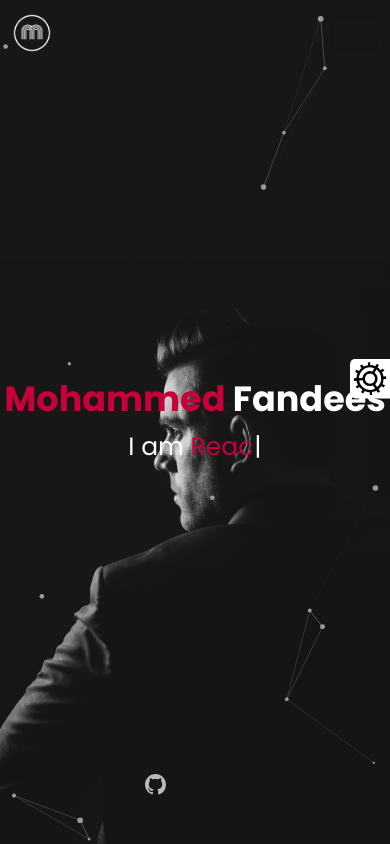
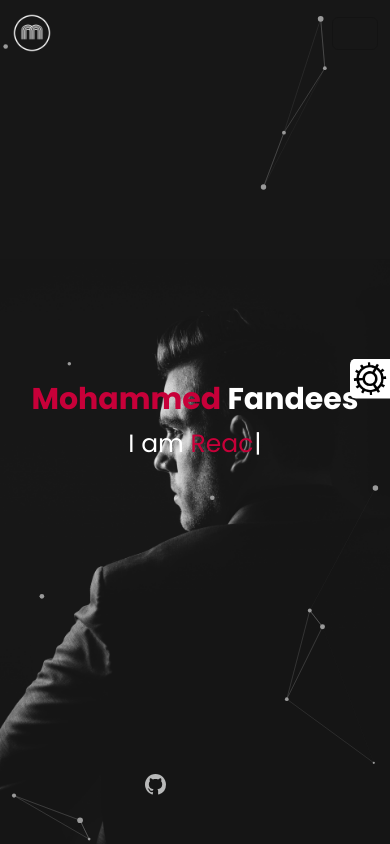
Before and after one commit to mohammed-fandees/my-portfolio, a React (Create React App) app: page / in a window 390 px wide. Built offline with nearby package versions, Linux system fonts and the light colour scheme; some icons are missing.

Commit message:
apply transition and fix name issue at mobile screen

```diff
--- a/src/pages/Home/Home.jsx
+++ b/src/pages/Home/Home.jsx
@@ -23,11 +23,11 @@ export default function Home() {
         arr={contact}
       />
       <Particles options={options} init={particlesInit} />
-      <h1 className="text-white text-center fw-bolder">
-        <span className="name">Mohammed</span> Fandees
+      <h1 className="text-white text-center fw-bolder px-3">
+        <span className="name m-transition">Mohammed</span> Fandees
       </h1>
 
-      <div className="typewrite-p text-white">
+      <div className="typewrite-p text-white m-transition">
         I am
         <Typewriter
           options={{
--- a/src/pages/Home/home.css
+++ b/src/pages/Home/home.css
@@ -12,7 +12,7 @@
 }
 
 .home h1 {
-  font-size: 35px;
+  font-size: 30px;
   position: relative;
   z-index: 2;
 }
```
